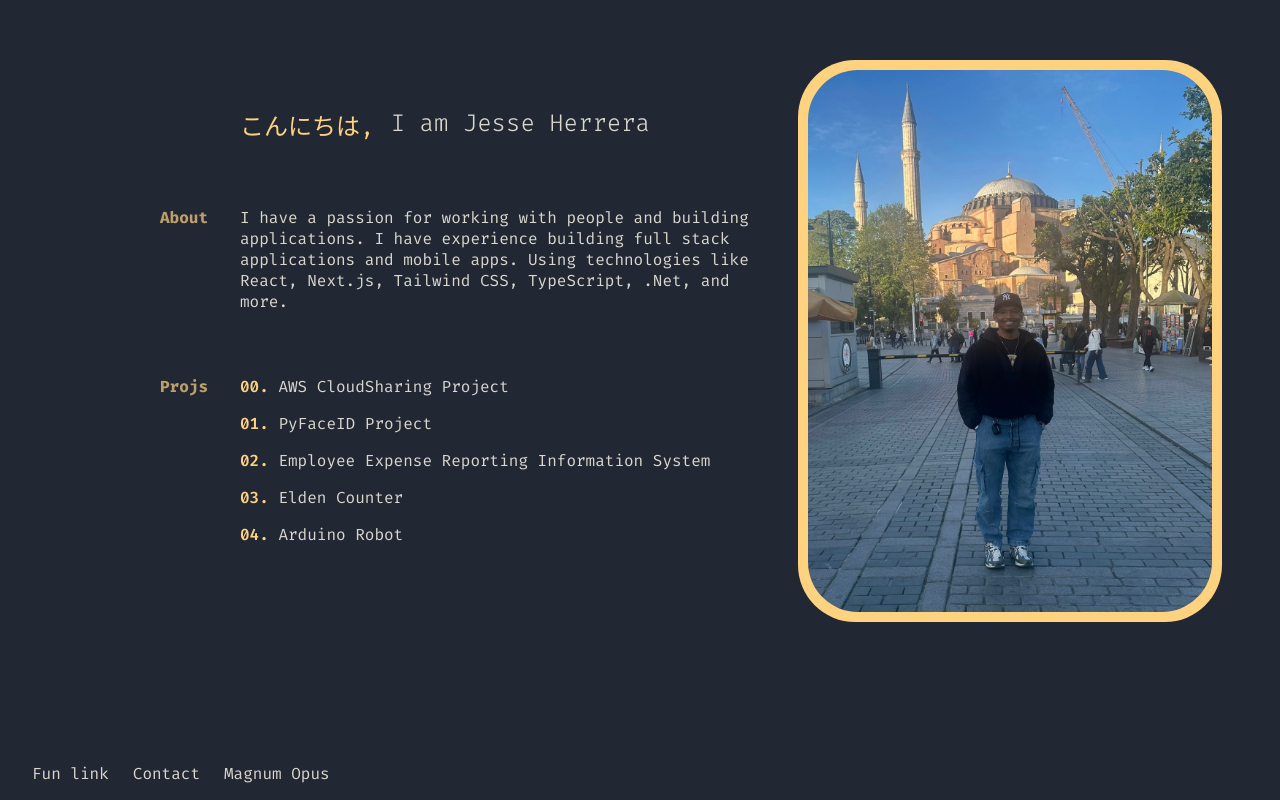
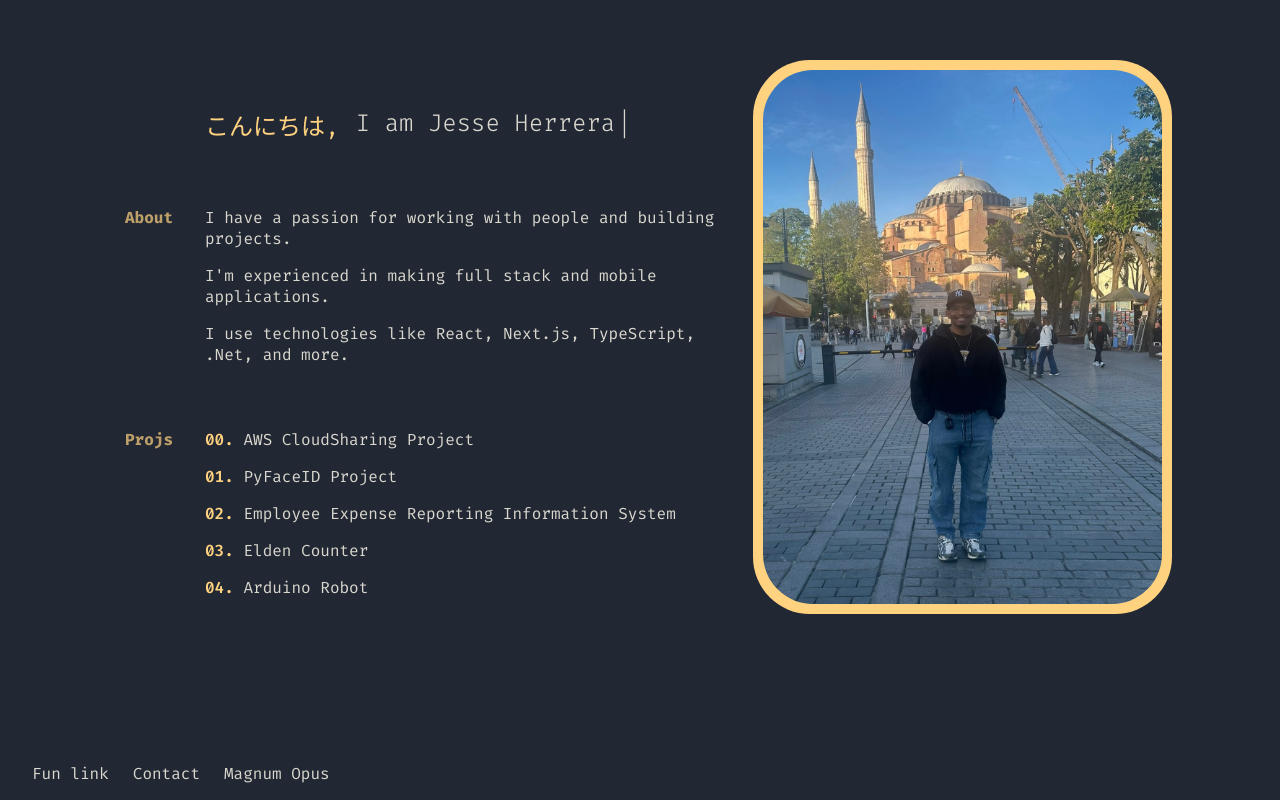
Before and after one commit to saintsjh/PortfolioWebsite, a Next.js app: page / in a window 1280 px wide. Built offline with nearby package versions, Linux system fonts and the light colour scheme.

Commit message:
Typing effect changes

```diff
--- a/src/app/globals.css
+++ b/src/app/globals.css
@@ -184,7 +184,7 @@ li.list-item {
 }
 
 .main-content-container {
-  margin-right: 50px;
+  margin-right: 100px;
   margin-top: 60px;
   display: flex;
   flex-direction: row;
@@ -202,7 +202,7 @@ li.list-item {
 
 .text-content {
   flex: 2.5;
-  padding-left: 100px;
+  padding-left: 65px;
 }
 
 @media (max-width: 768px){
@@ -222,7 +222,6 @@ li.list-item {
   padding: 10px; /* Creates space around the image */
   border-radius: 57px; /* Slightly larger than the image's border-radius */
 }
-/* The following media queries are being removed because they conflict with the main mobile styles at the end of the file. */
 /*
 @media (max-width: 768px){
   .image-content {
@@ -476,3 +475,22 @@ li.list-item {
 .physics-blueprint .section-body p {
   display: block;
 }
+
+.typing-wrapper {
+  position: relative;
+}
+
+.ghost-text {
+  visibility: hidden;
+}
+
+.visible-typing-text {
+  position: absolute;
+  top: 0;
+  left: 0;
+  width: 100%;
+  height: 100%;
+  margin: 0;
+  overflow-wrap: break-word;
+  word-break: break-all;
+}
--- a/src/app/home-content.ts
+++ b/src/app/home-content.ts
@@ -84,9 +84,9 @@ export const homeContent: HomeContentItem[] = [
     heading: 'About',
     body: {
       type: 'paragraph',
-      text: 'I have a passion for working with people and building applications.',
-      text2: 'I have experience building full stack applications and mobile apps. Using',
-      text3: 'technologies like React, Next.js, Tailwind CSS, TypeScript, .Net, and more.'
+      text: 'I have a passion for working with people and building projects.',
+      text2: "I'm experienced in making full stack and mobile applications.",
+      text3: 'I use technologies like React, Next.js, TypeScript, .Net, and more.'
     },
   },
 
--- a/src/app/page.tsx
+++ b/src/app/page.tsx
@@ -55,9 +55,21 @@ export default function Home() {
                       </h1>
                     )}
                     {item.body.type === 'paragraph' && (
-                      <p>
-                        <TypingEffect text={[item.body.text, item.body.text2, item.body.text3].filter(Boolean).join(' ')} />
-                      </p>
+                      <>
+                        <p>
+                          <TypingEffect text={item.body.text} />
+                        </p>
+                        {item.body.text2 && (
+                          <p style={{ marginTop: '1rem' }}>
+                            <TypingEffect text={item.body.text2} />
+                          </p>
+                        )}
+                        {item.body.text3 && (
+                          <p style={{ marginTop: '1rem' }}>
+                            <TypingEffect text={item.body.text3} />
+                          </p>
+                        )}
+                      </>
                     )}
                   </div>
                 </div>
--- a/src/components/TypingEffect.tsx
+++ b/src/components/TypingEffect.tsx
@@ -1,67 +1,115 @@
 'use client';
 
-import { useState, useEffect, useRef } from 'react';
+import { useState, useEffect, useRef, ReactNode } from 'react';
 
 interface TypingEffectProps {
   text: string;
-  speed?: number; // Time in ms between each letter reveal
+  speed?: number; // Time in ms to stagger the reveal of each character
   className?: string;
+  glitchClassName?: string; // CSS class for the glitching characters
   showBlinkingCursor?: boolean;
 }
 
-const TypingEffect: React.FC<TypingEffectProps> = ({ text, speed = 25, className, showBlinkingCursor = false }) => {
-  const [displayedText, setDisplayedText] = useState('');
+const TypingEffect: React.FC<TypingEffectProps> = ({
+  text,
+  speed = 25,
+  className,
+  glitchClassName = 'text-ayu-green', // Default bright color for glitching
+  showBlinkingCursor = false
+}) => {
+  // State now holds an array of React nodes (styled spans)
+  const [displayedNodes, setDisplayedNodes] = useState<ReactNode[]>([]);
   const [showCursor, setShowCursor] = useState(false);
+
+  const animationFrameRef = useRef<number | null>(null);
+  const textChars = useRef<{
+    finalChar: string;
+    settled: boolean;
+    revealTime: number;
+    glitchCounter: number;
+    glitchDuration: number;
+  }[]>([]);
   const intervalRef = useRef<NodeJS.Timeout | null>(null);
 
   useEffect(() => {
-    const specialChars = "<-_~—>";
-    let revealCount = 0;
+    if (animationFrameRef.current) cancelAnimationFrame(animationFrameRef.current);
+    if (intervalRef.current) clearInterval(intervalRef.current);
+    setDisplayedNodes([]); // Start with a blank slate
 
-    if (intervalRef.current) clearInterval(intervalRef.current);
+    const specialChars = "ABCDEFGHIJKLMNOPQRSTUVWXYZ0123456789!<>-_\\/[]{}—=+*^?#";
 
-    setDisplayedText('');
+    textChars.current = text.split('').map((char, index) => ({
+      finalChar: char,
+      settled: false,
+      revealTime: index * speed,
+      glitchCounter: 0,
+      // More varied and slightly longer glitch duration for a chaotic feel
+      glitchDuration: 20 + Math.random() * 20, // ~20-40 frames
+    }));
 
-    intervalRef.current = setInterval(() => {
-      revealCount++;
+    let startTime: number;
 
-      const newText = text
-        .split('')
-        .map((char, index) => {
-          if (index < revealCount) {
-            return text[index];
-          }
-          return specialChars[Math.floor(Math.random() * specialChars.length)];
-        })
-        .join('');
+    const animate = (currentTime: number) => {
+      if (!startTime) startTime = currentTime;
+      const elapsedTime = currentTime - startTime;
 
-      setDisplayedText(newText);
+      const allSettled = textChars.current.every(c => c.settled);
 
-      if (revealCount > text.length) {
-        if (intervalRef.current) clearInterval(intervalRef.current);
-        setDisplayedText(text);
+      const newNodes = textChars.current.map((charState, index) => {
+        // If it's not time to reveal this character yet, render nothing.
+        if (elapsedTime < charState.revealTime) {
+          return null;
+        }
 
+        if (charState.settled) {
+          return <span key={index}>{charState.finalChar}</span>;
+        }
+
+        // Handle spaces: they settle instantly without glitching.
+        if (charState.finalChar === ' ') {
+          charState.settled = true;
+          return <span key={index}> </span>;
+        }
+
+        if (charState.glitchCounter < charState.glitchDuration) {
+          charState.glitchCounter++;
+          const randomChar = specialChars[Math.floor(Math.random() * specialChars.length)];
+          // Render the glitching character with the specified class
+          return <span key={index} className={glitchClassName}>{randomChar}</span>;
+        } else {
+          charState.settled = true;
+          return <span key={index}>{charState.finalChar}</span>;
+        }
+      });
+
+      setDisplayedNodes(newNodes);
+
+      if (!allSettled) {
+        animationFrameRef.current = requestAnimationFrame(animate);
+      } else {
+        // Final render to ensure clean text, then start cursor
+        setDisplayedNodes(text.split('').map((char, index) => <span key={index}>{char}</span>));
         if (showBlinkingCursor) {
           setShowCursor(true);
           intervalRef.current = setInterval(() => {
-            setShowCursor((prev) => !prev);
+            setShowCursor(prev => !prev);
           }, 500);
-        } else {
-          setShowCursor(false);
         }
       }
-    }, speed);
+    };
+
+    animationFrameRef.current = requestAnimationFrame(animate);
 
     return () => {
-      if (intervalRef.current) {
-        clearInterval(intervalRef.current);
-      }
+      if (animationFrameRef.current) cancelAnimationFrame(animationFrameRef.current);
+      if (intervalRef.current) clearInterval(intervalRef.current);
     };
-  }, [text, speed, showBlinkingCursor]);
+
+  }, [text, speed, showBlinkingCursor, glitchClassName]);
 
   return (
     <span className={className}>
-      {displayedText}
+      {displayedNodes}
       <span style={{ visibility: showCursor ? 'visible' : 'hidden', marginLeft: '2px' }}>|</span>
     </span>
   );
```
Also changed, not shown: src/workers/physics.worker.ts (+5 -17 lines).
